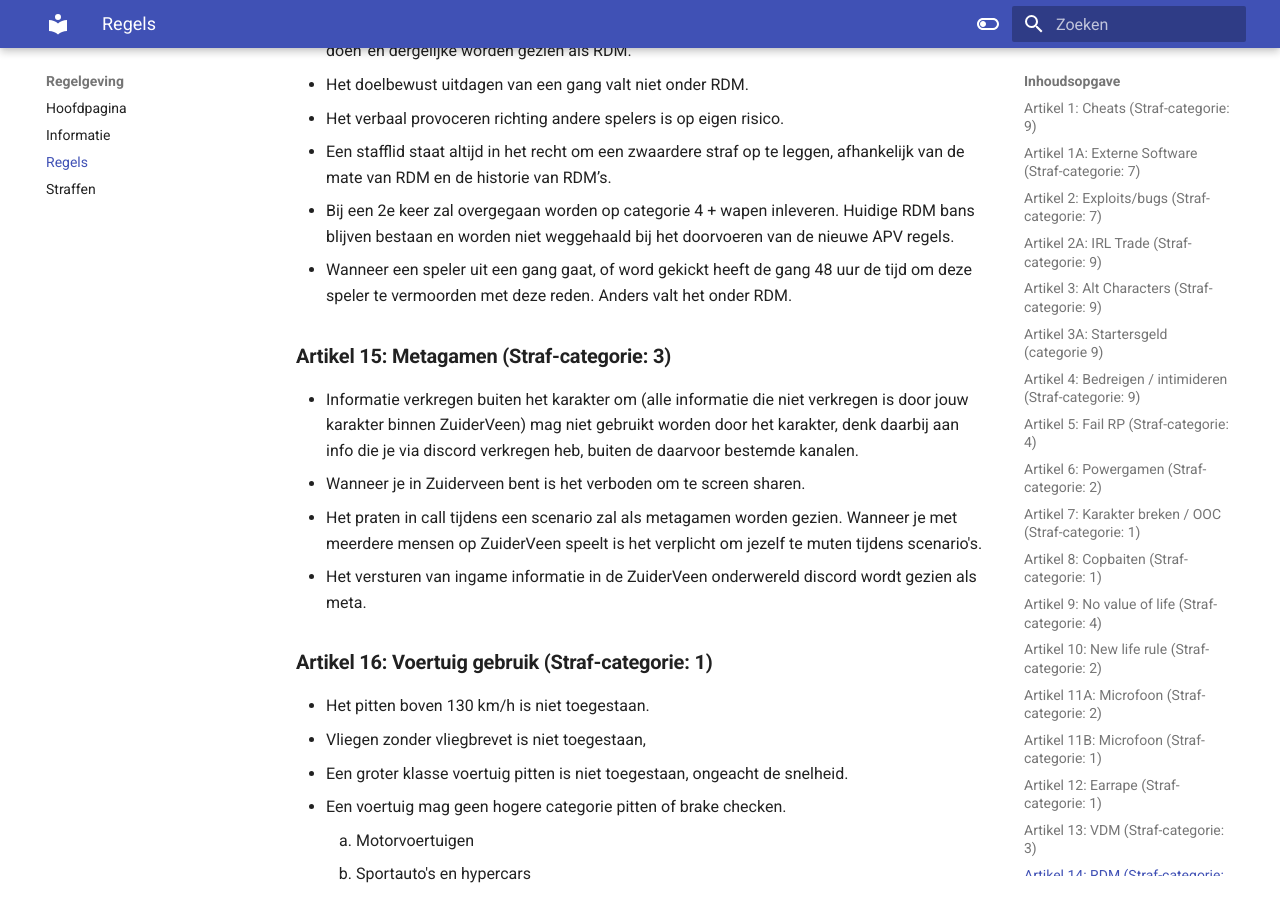
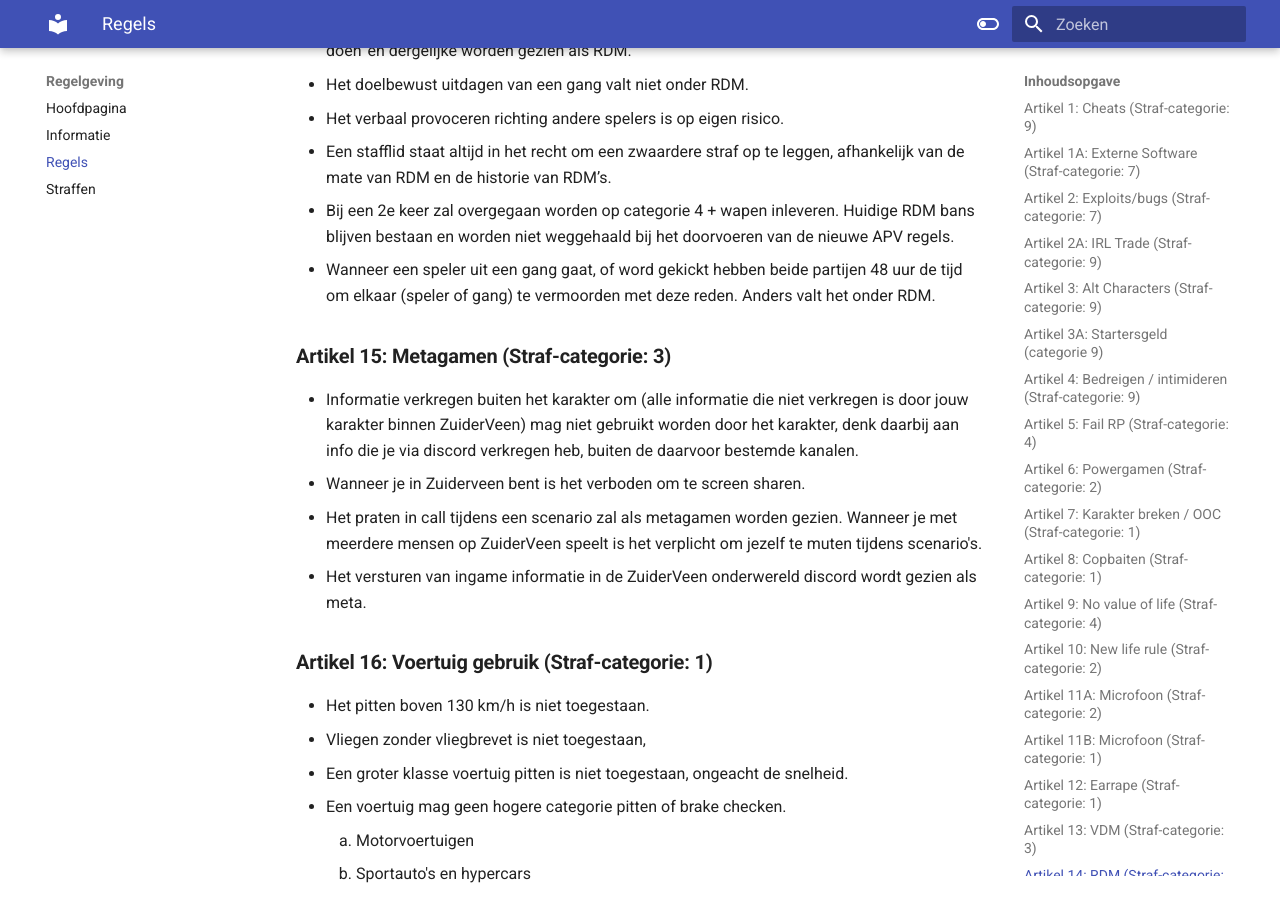
Before and after one commit to ZuiderVeenRP/apv, an MkDocs documentation site: the page built from docs/algemeen.md, in a window 1280 px wide and 900 px high, scrolled down 6581 px. Built offline with MkDocs 1.6.1 and Material for MkDocs 9.7.7, drawn with Linux system fonts in a browser that asks for light colours; comment, search, counter and statistics services are not loaded.

Commit message:
Artikel 14
Was eerst niet duidelijk of een gekickte member ook mocht hunten

```diff
--- a/docs/algemeen.md
+++ b/docs/algemeen.md
@@ -147,7 +147,7 @@
    - Het verbaal provoceren richting andere spelers is op eigen risico.
    - Een stafflid staat altijd in het recht om een zwaardere straf op te leggen, afhankelijk van de mate van RDM en de historie van RDM’s.
    - Bij een 2e keer zal overgegaan worden op categorie 4 + wapen inleveren. Huidige RDM bans blijven bestaan en worden niet weggehaald bij het doorvoeren van de nieuwe APV regels.
-   - Wanneer een speler uit een gang gaat, of word gekickt heeft de gang 48 uur de tijd om deze speler te vermoorden met deze reden. Anders valt het onder RDM.
+   - Wanneer een speler uit een gang gaat, of word gekickt hebben beide partijen 48 uur de tijd om elkaar (speler of gang) te vermoorden met deze reden. Anders valt het onder RDM.
 
 ### **Artikel 15: Metagamen (Straf-categorie: 3)**
    - Informatie verkregen buiten het karakter om (alle informatie die niet verkregen is door jouw karakter binnen ZuiderVeen) mag niet gebruikt worden door het karakter, denk daarbij aan info die je via discord verkregen heb, buiten de daarvoor bestemde kanalen.
```
